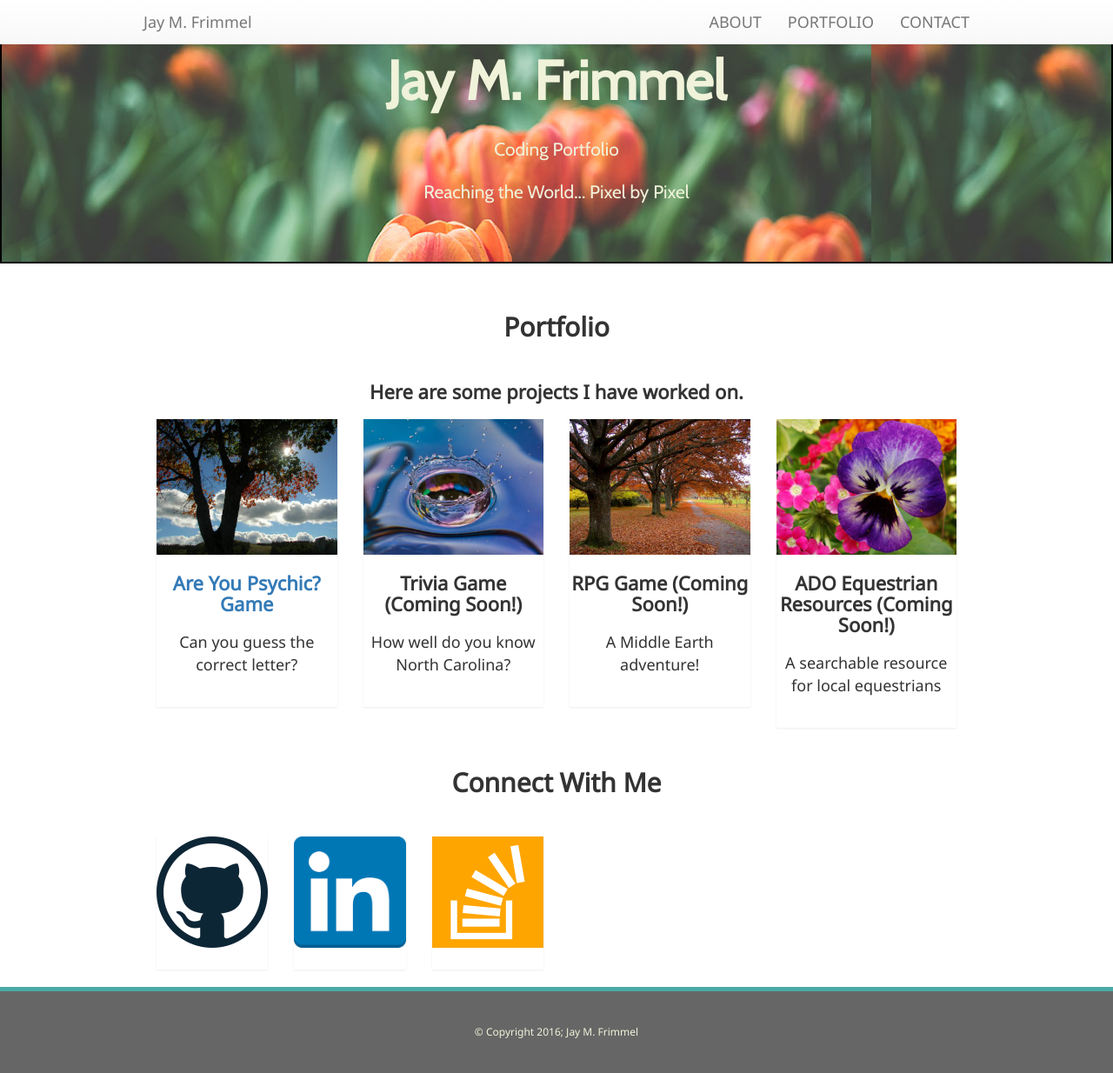
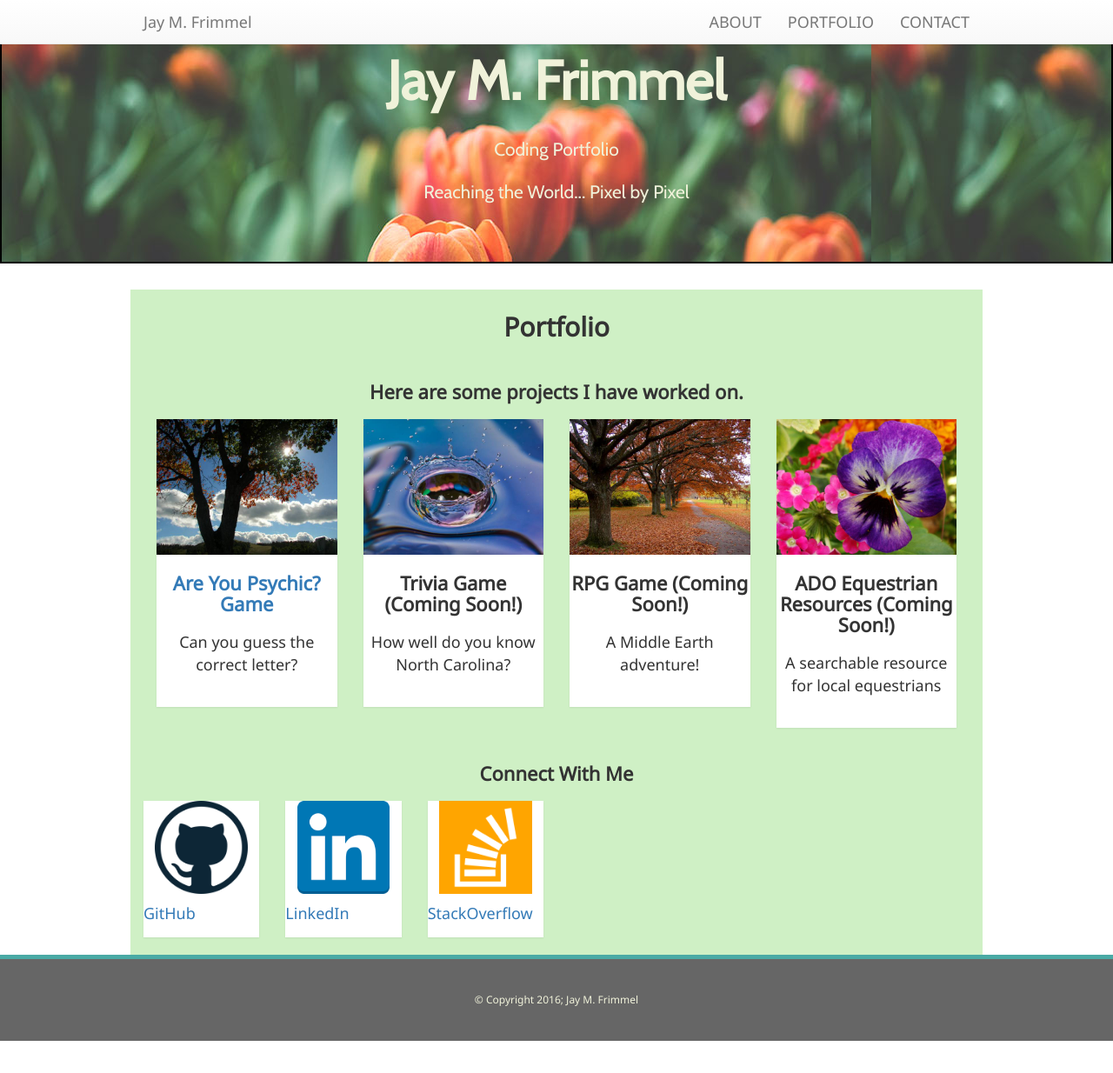
Before and after one commit to JayMFrimmel/portfolio-week2, a PHP site: page /portfolio.html in a window 1280 px wide. Shown: the whole page at 87% size. After the commit the page ends 1197 px from the top, so only its background shows below. Run offline with PHP 8.4, Linux system fonts and the light colour scheme.

Commit message:
changed image structure social div

```diff
--- a/assignment2/assets/css/style.css
+++ b/assignment2/assets/css/style.css
@@ -62,11 +62,13 @@ footer {
 }
 
 /* sidebar */
-/*
 .sidebar {
-    background-color: #ffffff;
-    padding: 30px;
-    width: 100%;
-    max-width: 270px;
-    border: 1 px solid #dddddd;
-} */
+
+}
+
+#main-container {
+    background-color: #CFF0C5;
+   }
+#social {
+
+}
--- a/assignment2/portfolio.html
+++ b/assignment2/portfolio.html
@@ -95,29 +95,26 @@
 		</section>
 
 		<div class="sidebar">
-			<div class="container-fluid text-center bg-grey">
-				<h1>Connect With Me</h1>
-				<div class="row text-center">
-					<div class="col-sm-2">
-						<div class="thumbnail">
-							<img src="assets/images/github-512.png" class="social" alt="GitHub">
-								<a href="https://github.com/JayMFrimmel"></a>
+				<h2 class="text-center">Connect With Me</h2>
+					<div class="row">
+						<div class="col-md-2">
+							<div class="thumbnail">
+								<a href="https://github.com/JayMFrimmel">
+									<img src="assets/images/github-512.png" class="img-responsive" alt="Responsive image" style="width: 80%">GitHub</a>
+							</div>
+						</div>
+						<div class="col-md-2">
+							<div class="thumbnail">
+								<a href="https://www.linkedin.com/in/jay-frimmel-39485018"><img src="assets/images/linkdin.png" class="img-responsive" alt="Responsive image" style="width: 80%">LinkedIn</a>
+							</div>
+						</div>
+						<div class="col-md-2">
+							<div class="thumbnail">
+								<a href="#"><img src="assets/images/stackoverflow.png" class="img-responsive" alt="Responsive Image" style="width: 80%">StackOverflow</a>
+							</div>
 						</div>
 					</div>
 
-					<div class="col-sm-2">
-						<div class="thumbnail">
-							<img src="assets/images/linkdin.png" class="social" alt="LinkdIn">
-								<a href="https://www.linkedin.com/in/jay-frimmel-39485018"></a>
-						</div>
-					</div>
-
-					<div class="col-sm-2">
-						<div class="thumbnail">
-							<img src="assets/images/stackoverflow.png" class="social" alt="StackOverflow"">
-						</div>
-					</div>
-				</div>
 			</div>
 		</div>
 	</div>
```
Also changed, not shown: assignment2/contact.html (+11 -15 lines), assignment2/index.html (+7 -16 lines).
